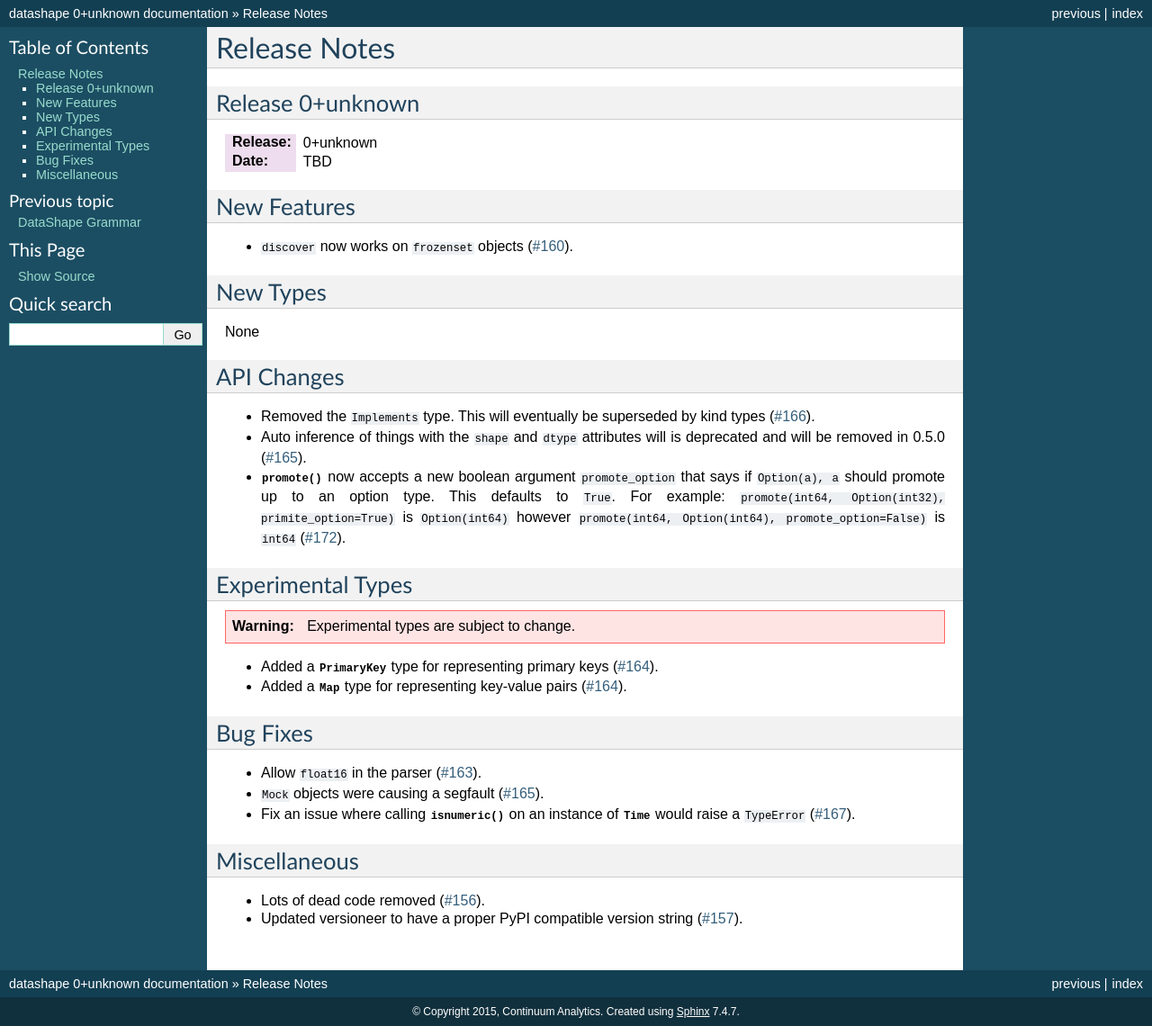
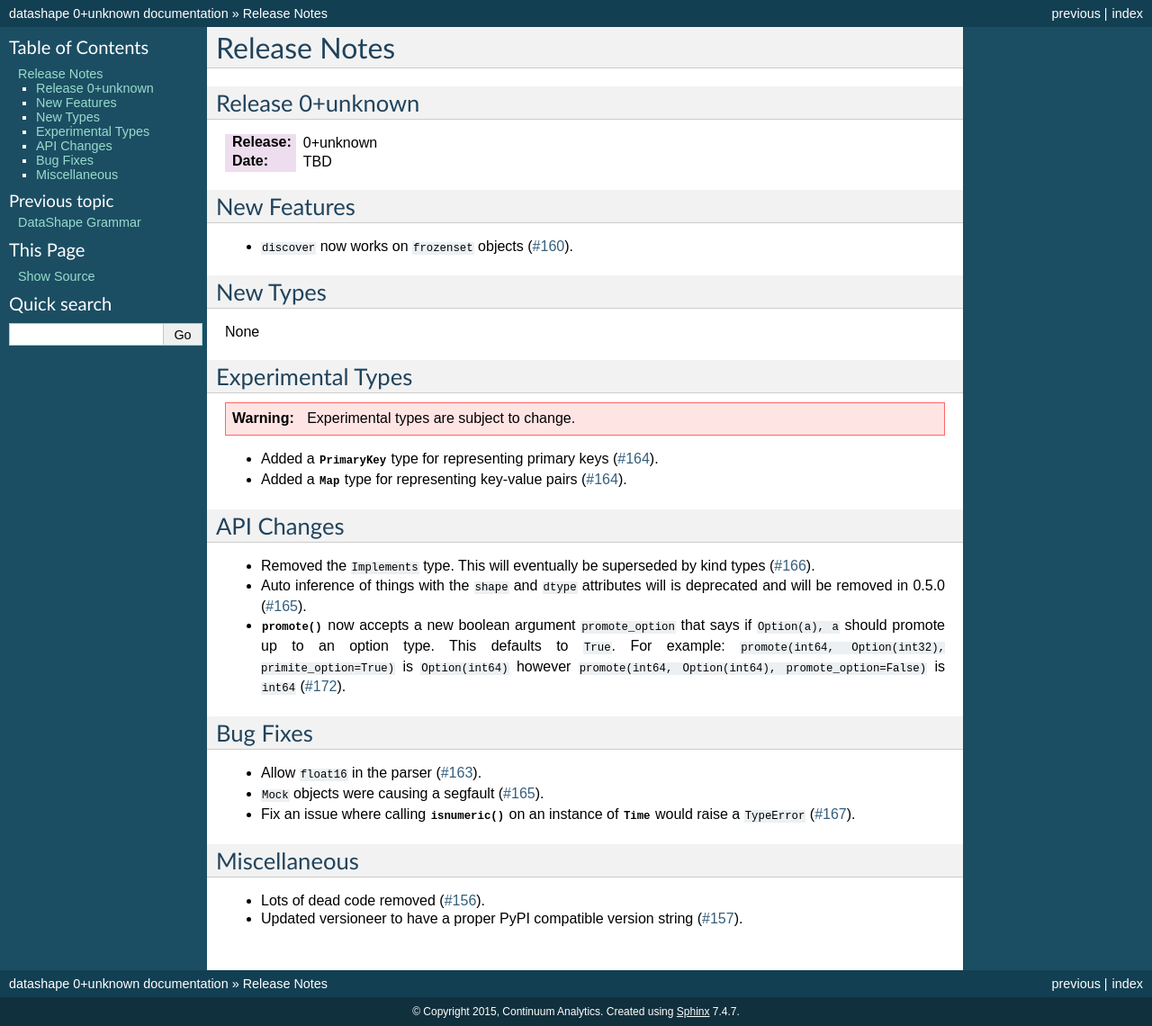
Before and after one commit to blaze/datashape, a Sphinx documentation site: the page built from docs/source/releases.rst, in a window 1280 px wide. Shown: the whole page at 90% size. Built offline with Sphinx 7.4.7, drawn with Linux system fonts in a browser that asks for light colours; part of the change alters nothing that is shown.

```diff
--- a/docs/source/whatsnew/0.4.7.txt
+++ b/docs/source/whatsnew/0.4.7.txt
@@ -14,6 +14,19 @@ New Types
 
 None
 
+Experimental Types
+------------------
+
+.. warning::
+
+   Experimental types are subject to change.
+
+* Added a :class:`~datashape.coretypes.PrimaryKey` type for representing
+  primary keys (:issue:`164`).
+* Added a :class:`~datashape.coretypes.Map` type for representing key-value
+  pairs (:issue:`164`).
+
+
 API Changes
 -----------
 
@@ -27,19 +40,6 @@ API Changes
   ``promote(int64, Option(int32), primite_option=True)`` is ``Option(int64)``
   however ``promote(int64, Option(int64), promote_option=False)`` is ``int64``
   (:issue:`172`).
-
-Experimental Types
-------------------
-
-.. warning::
-
-   Experimental types are subject to change.
-
-* Added a :class:`~datashape.coretypes.PrimaryKey` type for representing
-  primary keys (:issue:`164`).
-* Added a :class:`~datashape.coretypes.Map` type for representing key-value
-  pairs (:issue:`164`).
-
 
 Bug Fixes
 ---------
```
